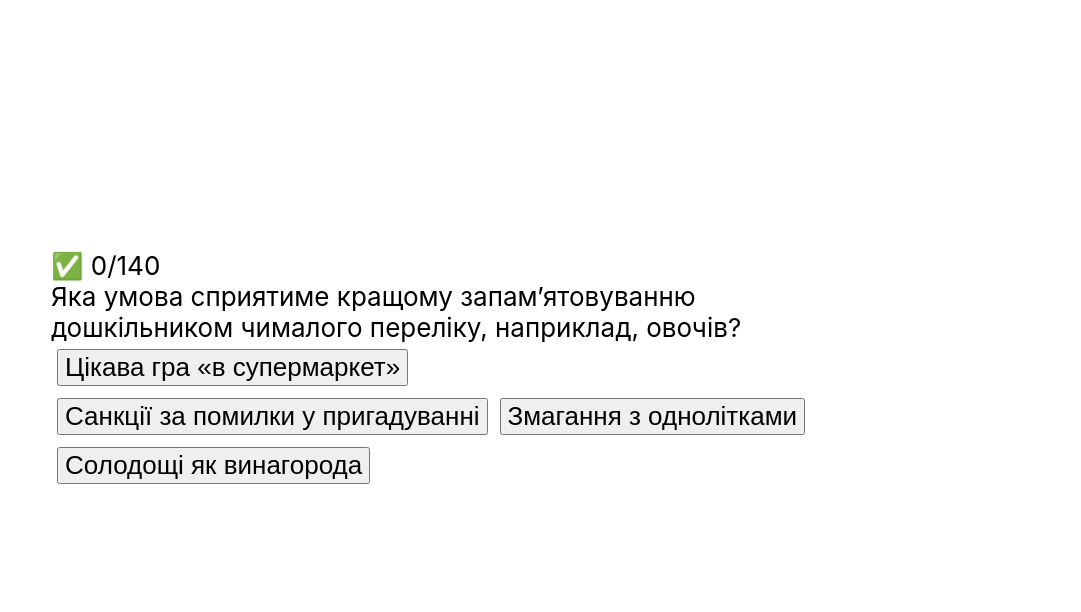
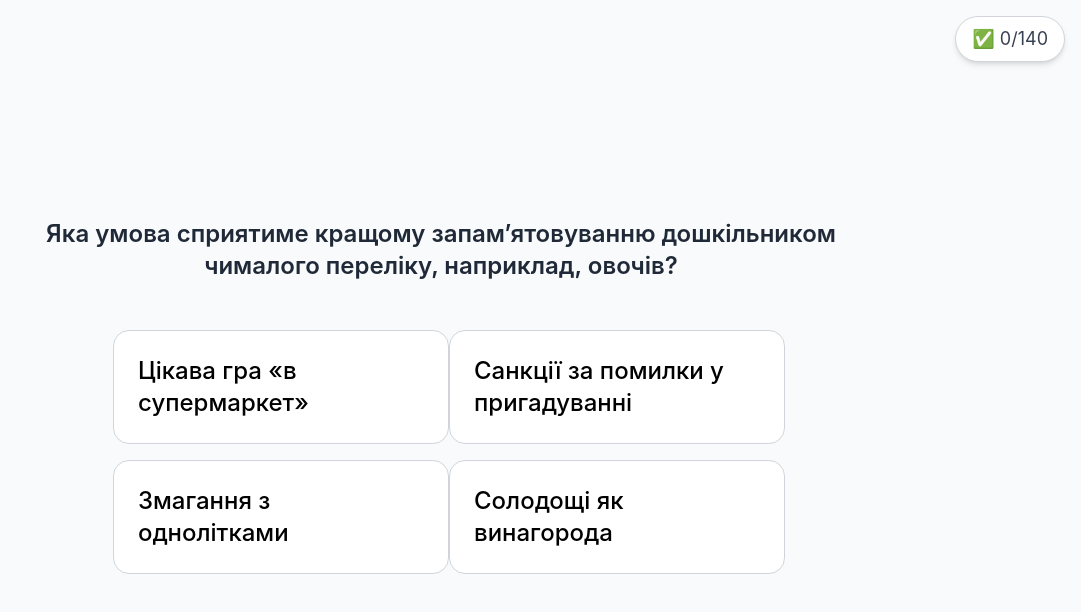
Before and after one commit to RuslanNegoda1989Arjuna/PsyTest, a React (Create React App) app: page / in a window 1280 px wide. Shown: the top 612 px of the page, without its empty margins (199-1280 px from the left). Built offline with nearby package versions, Linux system fonts and the light colour scheme.

Commit message:
fine end

```diff
--- /dev/null
+++ b/postcss.config.js
@@ -0,0 +1,6 @@
+module.exports = {
+  plugins: {
+    tailwindcss: {},
+    autoprefixer: {},
+  },
+}
--- a/src/components/App.jsx
+++ b/src/components/App.jsx
@@ -20,18 +20,12 @@ export const App = () => {
         setSelected(null);
         setIsCorrect(null);
       }, 1000);
-    } else {
-      // При неправильній відповіді нічого не перемикається — тільки підсвітка
-      // selected та isCorrect залишаються встановленими
     }
   };
 
   if (currentQuestion >= questions.length) {
     return (
-      <div
-        className="flex justify-center items-center h-screen"
-        style={{ fontSize: '26px' }}
-      >
+      <div className="flex justify-center items-center h-screen text-base sm:text-lg md:text-xl lg:text-2xl">
         Ви завершили тест! Правильних відповідей: {correctCount} з {questions.length}
       </div>
     );
@@ -40,12 +34,9 @@ export const App = () => {
   const { question, options } = questions[currentQuestion];
 
   return (
-    <div
-      className="flex justify-center items-center h-screen bg-gray-50 px-4 relative"
-      style={{ fontSize: '26px' }}
-    >
+    <div className="flex justify-center items-center h-screen bg-gray-50 px-4 relative text-base sm:text-lg md:text-xl lg:text-2xl">
       {/* Лічильник правильних відповідей */}
-      <div className="absolute top-4 right-4 bg-white border border-gray-300 rounded-full px-4 py-2 text-gray-700 shadow-md text-xl">
+      <div className="absolute top-4 right-4 bg-white border border-gray-300 rounded-full px-4 py-2 text-gray-700 shadow-md text-sm sm:text-base md:text-lg">
         ✅ {correctCount}/{questions.length}
       </div>
 
@@ -75,9 +66,8 @@ export const App = () => {
                 <button
                   key={index}
                   onClick={() => handleAnswer(index)}
-                  className={`w-full p-6 rounded-2xl border text-left font-medium transition-colors duration-300 ${bgClass}`}
-                  style={{ margin: '6px', fontSize: '26px' }}
-                  disabled={selected !== null && isCorrect} // заблокувати кнопки лише якщо вже правильно відповів
+                  className={`w-full p-4 sm:p-5 md:p-6 rounded-2xl border text-left font-medium transition-colors duration-300 ${bgClass} m-1 sm:m-2`}
+                  disabled={selected !== null && isCorrect}
                 >
                   {option}
                 </button>
@@ -88,7 +78,7 @@ export const App = () => {
 
         {/* Повідомлення "Правильно!" або "Неправильно!" */}
         {isCorrect !== null && (
-          <div className={`mt-8 text-2xl font-bold ${isCorrect ? 'text-green-600' : 'text-red-600'}`}>
+          <div className={`mt-8 font-bold ${isCorrect ? 'text-green-600' : 'text-red-600'} text-base sm:text-lg md:text-xl`}>
             {isCorrect ? '✅ Правильно!' : '❌ Неправильно. Спробуй ще раз'}
           </div>
         )}
--- a/src/index.css
+++ b/src/index.css
@@ -1,7 +1,7 @@
 @import-normalize; /* bring in normalize.css styles */
 
 body {
-  margin: 250px;
+  margin: 20px;
   font-family: -apple-system, BlinkMacSystemFont, 'Segoe UI', 'Roboto', 'Oxygen',
     'Ubuntu', 'Cantarell', 'Fira Sans', 'Droid Sans', 'Helvetica Neue',
     sans-serif;
@@ -13,3 +13,7 @@ code {
   font-family: source-code-pro, Menlo, Monaco, Consolas, 'Courier New',
     monospace;
 }
+/* index.css або styles.css */
+@tailwind base;
+@tailwind components;
+@tailwind utilities;
--- /dev/null
+++ b/tailwind.config.js
@@ -0,0 +1,17 @@
+/** @type {import('tailwindcss').Config} */
+module.exports = {
+  content: [],
+  theme: {
+    extend: {},
+  },
+  plugins: [],
+}
+
+// tailwind.config.js
+module.exports = {
+  content: ["./src/**/*.{js,jsx,ts,tsx}"],
+  theme: {
+    extend: {},
+  },
+  plugins: [],
+};
```
